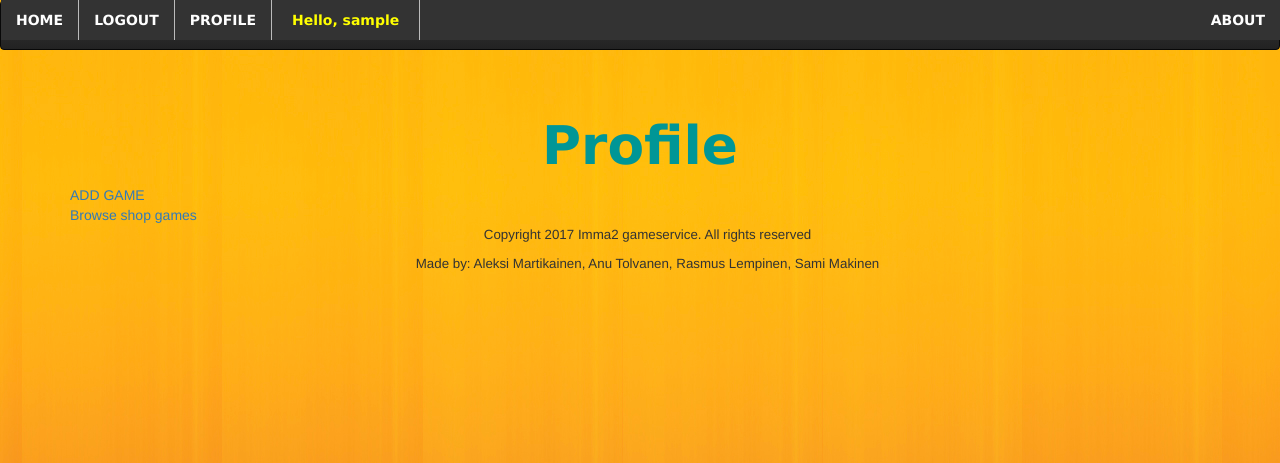
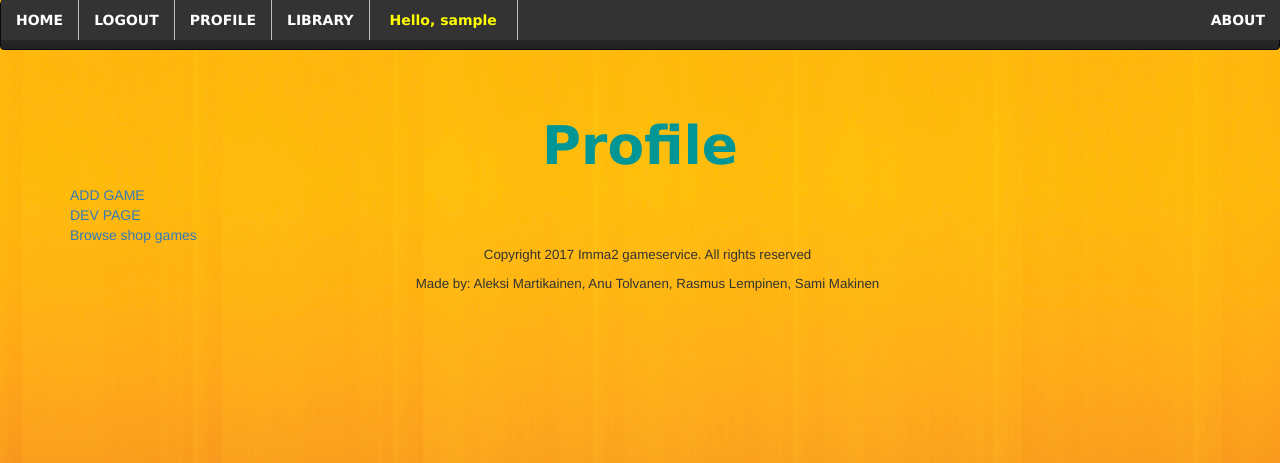
Before and after one commit to M4R774/imma2-game-service, a Django app: page /profile/ in a window 1280 px wide. Shown: the top 463 px of the page. Run offline with Django 3.2, Linux system fonts and the light colour scheme; a user stored in the database is signed in; tables that the repository leaves empty hold one stand-in row (values such as "Sample post"); some libraries are stand-ins or nearby versions.

Commit message:
add developer check to registration

```diff
--- a/gameservice/forms.py
+++ b/gameservice/forms.py
@@ -8,6 +8,7 @@ class SignUpForm(UserCreationForm):  # forms.ModelForm
     """Displayed when creating profile."""
     # Had to create a new form for the email, as the user.email was not required
     email = forms.EmailField(required=True, widget=forms.EmailInput(attrs={'autocomplete': 'off', 'class': 'form-control'}))
+    applyAsDeveloper = forms.NullBooleanField(label="Apply as Developer", widget=forms.CheckboxInput(), required=False)
 
     class Meta:
         model = User
@@ -15,6 +16,7 @@ class SignUpForm(UserCreationForm):  # forms.ModelForm
         widgets = {
             'password': forms.PasswordInput(attrs={'autocomplete': 'off', 'class': 'form-control'}),
             'username': forms.TextInput(attrs={'autocomplete': 'off', 'class': 'form-control'})
+            # 'developer': forms.BooleanField()
         }
 
 
--- a/gameservice/templates/header.html
+++ b/gameservice/templates/header.html
@@ -6,6 +6,7 @@
 		{% if user.is_authenticated %}
 			<li><a href="{% url 'logout' %}">LOGOUT</a></li>
 			<li><a href="{% url 'profile' %}">PROFILE</a></li>
+			<li><a href="{% url 'library' %}">LIBRARY</a></li>
 			<li><span> Hello, {{request.user}} </span> </li>
 		<!-- Yläpuolella olevalle tarvitaan joku hieno muotoilu vielä  -->
 		{% else %}
--- a/gameservice/templates/profile.html
+++ b/gameservice/templates/profile.html
@@ -2,7 +2,10 @@
 
 {% block content %}
 <h1 id="title">Profile</h1>
+{% if devbool %}
 <div><a href="{% url 'addgame' %}">ADD GAME</a></div>
+<div><a href="{% url 'dev' %}">DEV PAGE</a></div>
+{% endif %}
 
 <div><a href="{% url 'shop' %}">Browse shop games</a></div>
 
--- a/gameservice/views.py
+++ b/gameservice/views.py
@@ -31,7 +31,12 @@ def about(request):
 
 @login_required(login_url='/login/')
 def profile(request):
-    return render(request, 'profile.html')
+    dev = get_object_or_404(Player, pk = request.user)
+    if dev.developer:
+        devbool = True
+    else:
+        devbool = False
+    return render(request, 'profile.html', {'devbool': devbool})
 
 @login_required(login_url='/login/')
 def game_detail(request, pk):
@@ -46,19 +51,26 @@ def game_detail(request, pk):
 @login_required(login_url='/login/')
 def addgame(request):
 
-    context = RequestContext(request)
+    dev = get_object_or_404(Player, pk = request.user)
+    if dev.developer:
 
-    if request.method == "POST":
-        form = AddGameForm(request.POST)
-        if form.is_valid():
-            newgame = form.save(commit=False)
-            newgame.developer = request.user
-            newgame.date_published = timezone.now()
-            newgame.save()
-            return redirect('game_detail', pk=newgame.pk)
+        context = RequestContext(request)
+
+        if request.method == "POST":
+            form = AddGameForm(request.POST)
+            if form.is_valid():
+                newgame = form.save(commit=False)
+                newgame.developer = request.user
+                newgame.date_published = timezone.now()
+                newgame.save()
+                return redirect('game_detail', pk=newgame.pk)
+        else:
+            form = AddGameForm()
+        return render(request, 'addgame.html', {'form': form})
+
     else:
-        form = AddGameForm()
-    return render(request, 'addgame.html', {'form': form})
+
+        return HttpResponseRedirect('/')
 
 def signup(request):
 
@@ -66,13 +78,13 @@ def signup(request):
         form = SignUpForm(request.POST)
         if form.is_valid():
             user = form.save()
-            # if checked:
-            #     player = Player(user = user, developer=True)
-            #     player.save()
-            # else:
-            #     player = Player(user = user, developer=False)
-            #     player.save()
-            #
+            if form.cleaned_data["applyAsDeveloper"]:
+                player = Player(user = user, developer=True)
+                player.save()
+            else:
+                player = Player(user = user, developer=False)
+                player.save()
+
             username = form.cleaned_data.get('username')
             raw_password = form.cleaned_data.get('password1')
             user = authenticate(username=username, password=raw_password)
@@ -102,8 +114,6 @@ def signup_confirmed(request, signed_value):
         user_pk = signer.unsign(signed_value)
         user = User.objects.get(pk=user_pk)
         user.is_active = True
-        player = Player(user = user, developer=True)
-        player.save()
         user.save()
         return render(request, 'signup_confirmed.html')
     except:
```
